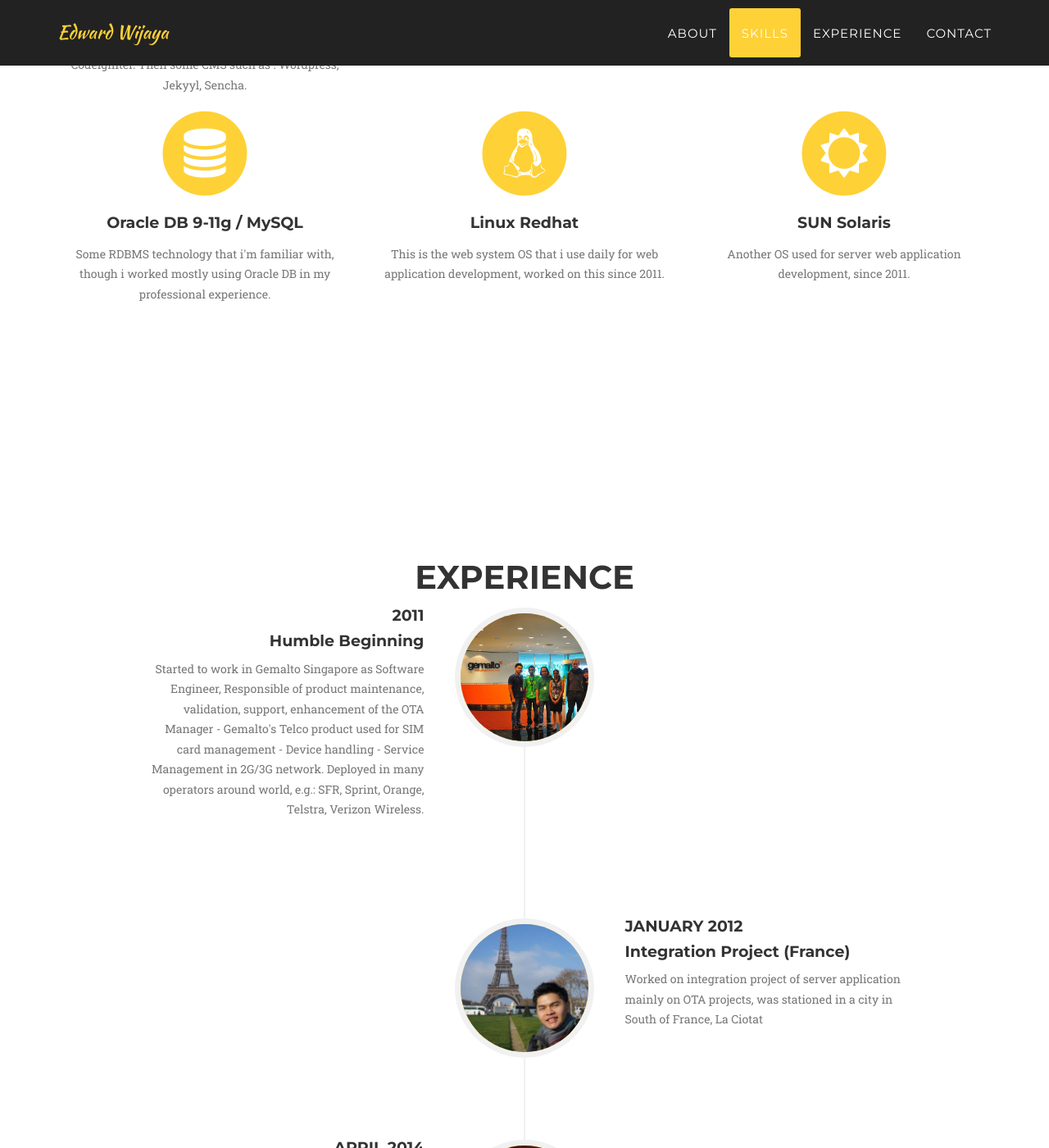
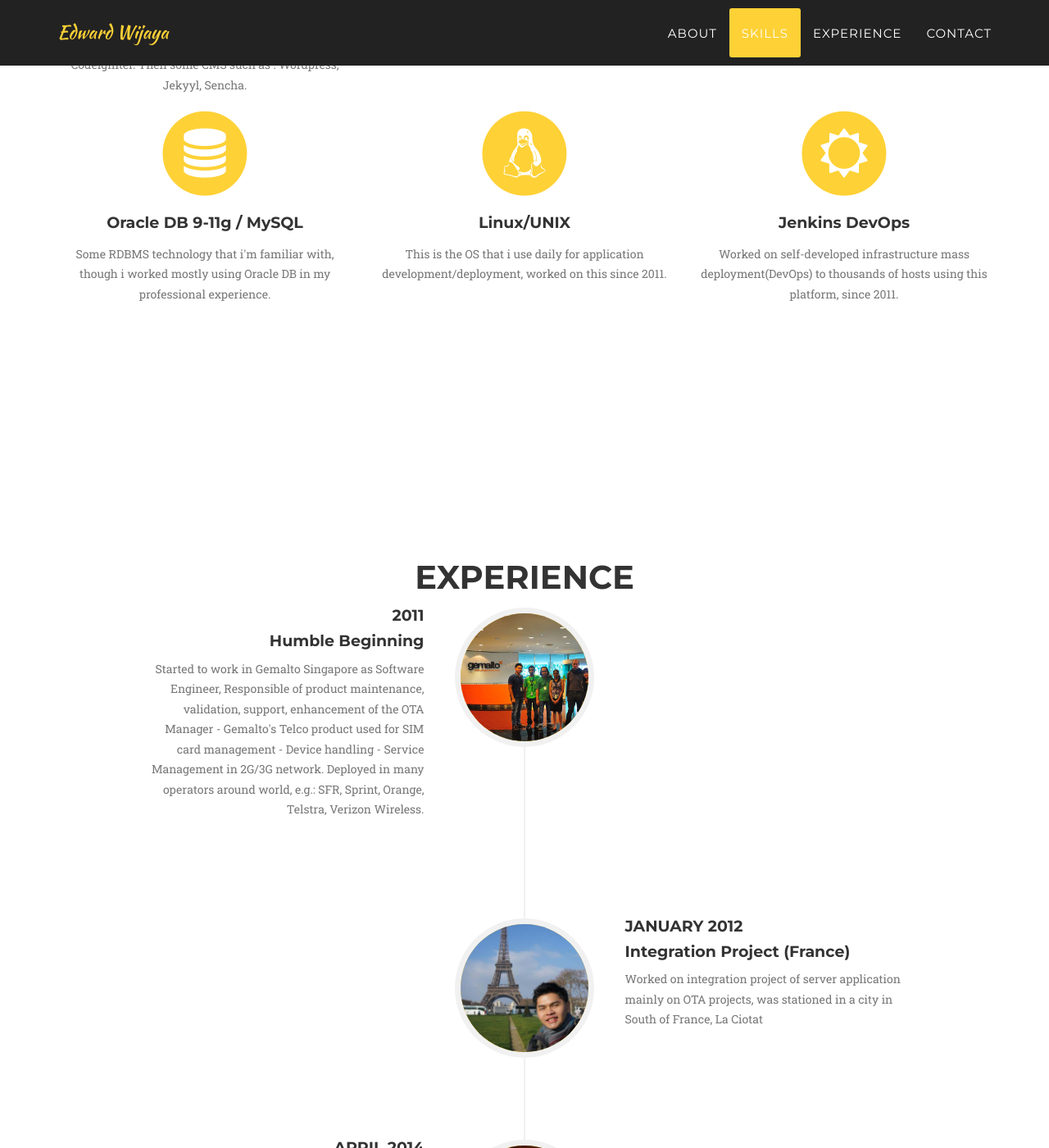
Before and after one commit to edwardwijaya/edwardwijaya.github.io, a Jekyll site: the page built from index.html, in a window 1280 px wide and 1400 px high, scrolled down 2392 px. Shown: the whole window at 82% size. Built offline with Jekyll 4.4.1, drawn with Linux system fonts in a browser that asks for light colours; some web fonts are replaced; some of the changed text lies outside the part shown.

Commit message:
update latest experience and skills

```diff
--- a/_includes/experience.html
+++ b/_includes/experience.html
@@ -45,10 +45,24 @@
                             <div class="timeline-panel">
                                 <div class="timeline-heading">
                                     <h4>April 2014</h4>
-                                    <h4 class="subheading">Transition to Team Lead</h4>
+                                    <h4 class="subheading">Team Leader</h4>
                                 </div>
                                 <div class="timeline-body">
                                     <p class="text-muted">Work as a representative of OTA system projects in Singapore, leading a team of engineers that are part of LTE OTA Solution, building team that are managed 50% geographically in France and Singapore. Main tasks are to study and implement solutions in various projects, support product deployment, train Singapore teams for implementations, and become the solution expertise in Singapore site.</p>
+                                </div>
+                            </div>
+                        </li>
+                        <li class="timeline-inverted">
+                            <div class="timeline-image">
+                                <img class="img-circle img-responsive" src="img/experience/apple_inc.jpg" alt="">
+                            </div>
+                            <div class="timeline-panel">
+                                <div class="timeline-heading">
+                                    <h4>September 2015</h4>
+                                    <h4 class="subheading">Joined Apple Inc!</h4>
+                                </div>
+                                <div class="timeline-body">
+                                    <p class="text-muted">Took responsibility to become the Senior Software Engineer that contributes to the Apple Ops team by working as a part of team based in San Francisco.</p>
                                 </div>
                             </div>
                         </li>
--- a/_includes/skills.html
+++ b/_includes/skills.html
@@ -73,16 +73,16 @@
                         <i class="fa fa-circle fa-stack-2x text-primary"></i>
                         <i class="fa fa-linux fa-stack-1x fa-inverse"></i>
                     </span>
-                    <h4 class="skills-heading">Linux Redhat</h4>
-                    <p class="text-muted">This is the web system OS that i use daily for web application development, worked on this since 2011.</p>
+                    <h4 class="skills-heading">Linux/UNIX</h4>
+                    <p class="text-muted">This is the OS that i use daily for application development/deployment, worked on this since 2011.</p>
                 </div>
                 <div class="col-md-4">
                     <span class="fa-stack fa-4x">
                         <i class="fa fa-circle fa-stack-2x text-primary"></i>
                         <i class="fa fa-sun-o fa-stack-1x fa-inverse"></i>
                     </span>
-                    <h4 class="skills-heading">SUN Solaris</h4>
-                    <p class="text-muted">Another OS used for server web application development, since 2011.</p>
+                    <h4 class="skills-heading">Jenkins DevOps</h4>
+                    <p class="text-muted">Worked on self-developed infrastructure mass deployment(DevOps) to thousands of hosts using this platform, since 2011.</p>
                 </div>
             </div>
         </div>
```
Also changed, not shown: img/experience/apple_inc.jpg (added).
